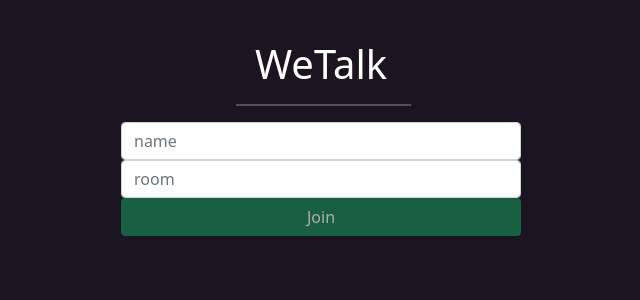
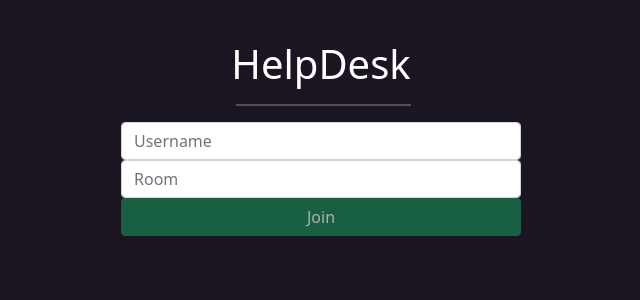
Before and after one commit to devonblackbeard/WeTalk, a React (Create React App) app in the folder frontend/: page / in a window 1280 px wide. Shown: the top 300 px of the page, without its empty margins (319-959 px from the left). Built offline with nearby package versions, Linux system fonts and the light colour scheme.

Commit message:
make username appear as You instead of your own name

```diff
--- a/frontend/src/App.js
+++ b/frontend/src/App.js
@@ -32,6 +32,7 @@ const App = () => {
         setUsers(users);
       })
 
+      console.log('join')
       await connection.start();
       await connection.invoke("JoinRoom", {user,room})
       setConnection(connection)
@@ -44,8 +45,9 @@ const App = () => {
   const closeConnection = async () => {
     try {
       await connection.stop();
+      localStorage.removeItem('username')
     } catch (error) {
-        console.log(error)
+      console.log(error)
     }
   }
 
@@ -58,13 +60,14 @@ const App = () => {
   }
 
   return <div className='app'>
-    <h1 style={{color:'white'}}>WeTalk</h1>
+    <h1 style={{color:'white'}}>HelpDesk</h1>
     <hr className='line'/>
     { !connection
       ? <Lobby joinRoom={ joinRoom }/>
-      : <Chat messages= { messages } sendMessage={ sendMessage }
+      : <Chat messages= { messages } sMessage ={ sendMessage }
         closeConnection={ closeConnection } users={users}
-      /> }
+      />
+    }
     </div>
   }
 
--- a/frontend/src/components/Chat.js
+++ b/frontend/src/components/Chat.js
@@ -3,15 +3,17 @@ import SendMessageForm from './SendMessageForm'
 import { Button } from 'react-bootstrap'
 import ConnectedUsers from './ConnectedUsers'
 
-const Chat = ({ messages, sendMessage, closeConnection, users }) => <div>
+const user = localStorage.getItem('username')
+const Chat = ({ messages, sMessage, closeConnection, users }) => <div>
   <div className='leave-room'>
     <Button variant='danger' onClick={()=> closeConnection()}>Leave Room</Button>
   </div>
-  <ConnectedUsers users={users}/>
+
+  <ConnectedUsers users={users} username= {user}/>
 
   <div className='chat'>
-    <MessageContainer messages={ messages } />
-    <SendMessageForm sendMessage={ sendMessage } />
+    <MessageContainer messages={messages} username={user} />
+    <SendMessageForm s={ sMessage } />
    </div>
   </div>
 
--- a/frontend/src/components/ConnectedUsers.js
+++ b/frontend/src/components/ConnectedUsers.js
@@ -1,6 +1,6 @@
-const ConnectedUsers = ({users}) => <div className='user-list'>
+const ConnectedUsers = ({users, username}) => <div className='user-list'>
   <h4>Participants</h4>
-  {users.map((u, idx)=> <h6 key={idx}>{u}</h6> )}
+  {users.map((u, idx)=> <h6 key={idx}>{u === username ? `${u} (You)`: u}</h6> )}
 </div>
 
 
--- a/frontend/src/components/Lobby.js
+++ b/frontend/src/components/Lobby.js
@@ -8,16 +8,23 @@ const Lobby = ({joinRoom}) => {
   return <Form className="lobby"
     onSubmit={e => {
       e.preventDefault();
+      console.log('user is', user)
+      localStorage.setItem('username', user)
       joinRoom(user,room)
     }}
   >
     <Form.Group>
-      <Form.Control placeholder = 'name' onChange={e => setUser(e.target.value)} />
-      <Form.Control placeholder='room' onChange={e => setRoom(e.target.value)} />
+      <Form.Control placeholder = 'Username' onChange={e => setUser(e.target.value) }
+ />
+      <Form.Control placeholder='Room' onChange={e => setRoom(e.target.value)} />
     </Form.Group>
     <Button variant='success' type='submit' disabled={ !user || !room}>Join</Button>
 
   </Form>
 }
 
+<script>
+
+</script>
+
 export default Lobby;
--- a/frontend/src/components/MessageContainer.js
+++ b/frontend/src/components/MessageContainer.js
@@ -1,7 +1,9 @@
 import { useEffect, useRef } from "react"
 
-const MessageContainer = ({ messages }) => {
+const MessageContainer = ({ messages, username }) => {
   const messageRef = useRef();
+ // const currentUser = localStorage.getItem('username')
+console.log('username', username);
 
   useEffect(() => {
     if(messageRef && messageRef.current){
@@ -13,10 +15,11 @@ const MessageContainer = ({ messages }) => {
   }, [messages]) // when messages change, useEffect gets run
 
   return <div ref={messageRef} className='message-container'>
-    { messages.map((m, index) =>
+    {
+    messages.map((m, index) =>
       <div key={index} className='user-message'>
         <div className='message bg-primary'> { m.message }</div>
-        <div className='from-user'>{ m.user }</div>
+        <div className='from-user' >{ m.user === username ? 'You': m.user }</div>
       </div>
     )}
   </div>
--- a/frontend/src/components/SendMessageForm.js
+++ b/frontend/src/components/SendMessageForm.js
@@ -2,12 +2,12 @@ import { FormControl, InputGroup, Form, Button } from "react-bootstrap"
 import { useState } from 'react'
 
 
-const SendMessageForm = ({ sendMessage }) => {
+const SendMessageForm = ({ s }) => {
   const [message, setMessage] = useState('');
   return <Form
       onSubmit={e=> {
         e.preventDefault();
-        sendMessage(message);
+        s(message);
         setMessage('');
       }}>
     <InputGroup>
```
Also changed, not shown: 5 other files (tests, documents, lock files or other folders).
